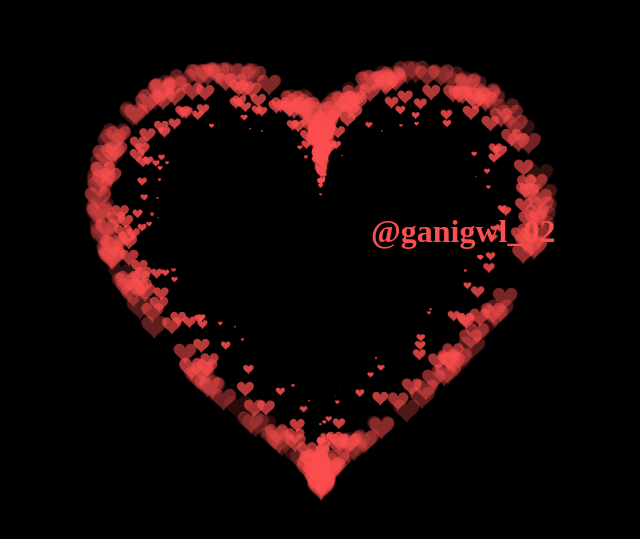
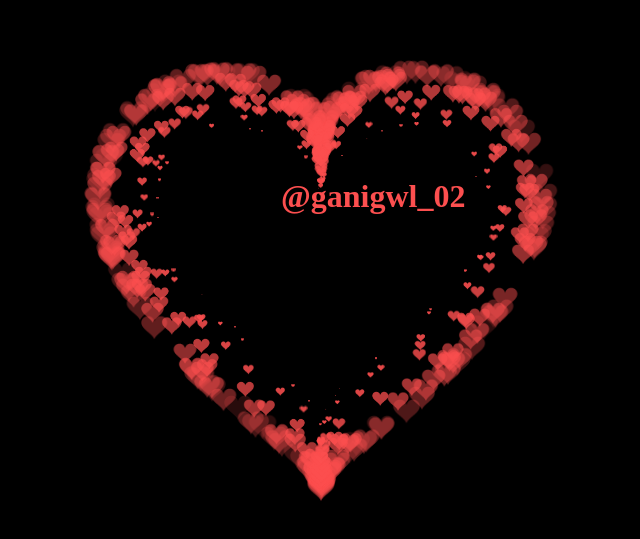
Before and after one commit to Glehnn/adasdas, a plain HTML site: page index.html in a window 1280 px wide. Shown: the part 123-662 px from the top of the page, without its empty margins (319-959 px from the left). Drawn offline with Linux system fonts and the light colour scheme.

Commit message:
Update index.html

```diff
--- a/index.html
+++ b/index.html
@@ -47,7 +47,7 @@ canvas {
 
  <BODY>
 
-  <h1 style="color: #fc4f4f; position: absolute; top: 315px; left: 690px;">@ganigwl_02</h1>
+  <h1 style="color: #fc4f4f; position: absolute; top: 280px; left: 600px;">@ganigwl_02</h1>
 
   <canvas id="pinkboard"></canvas>
 
```
